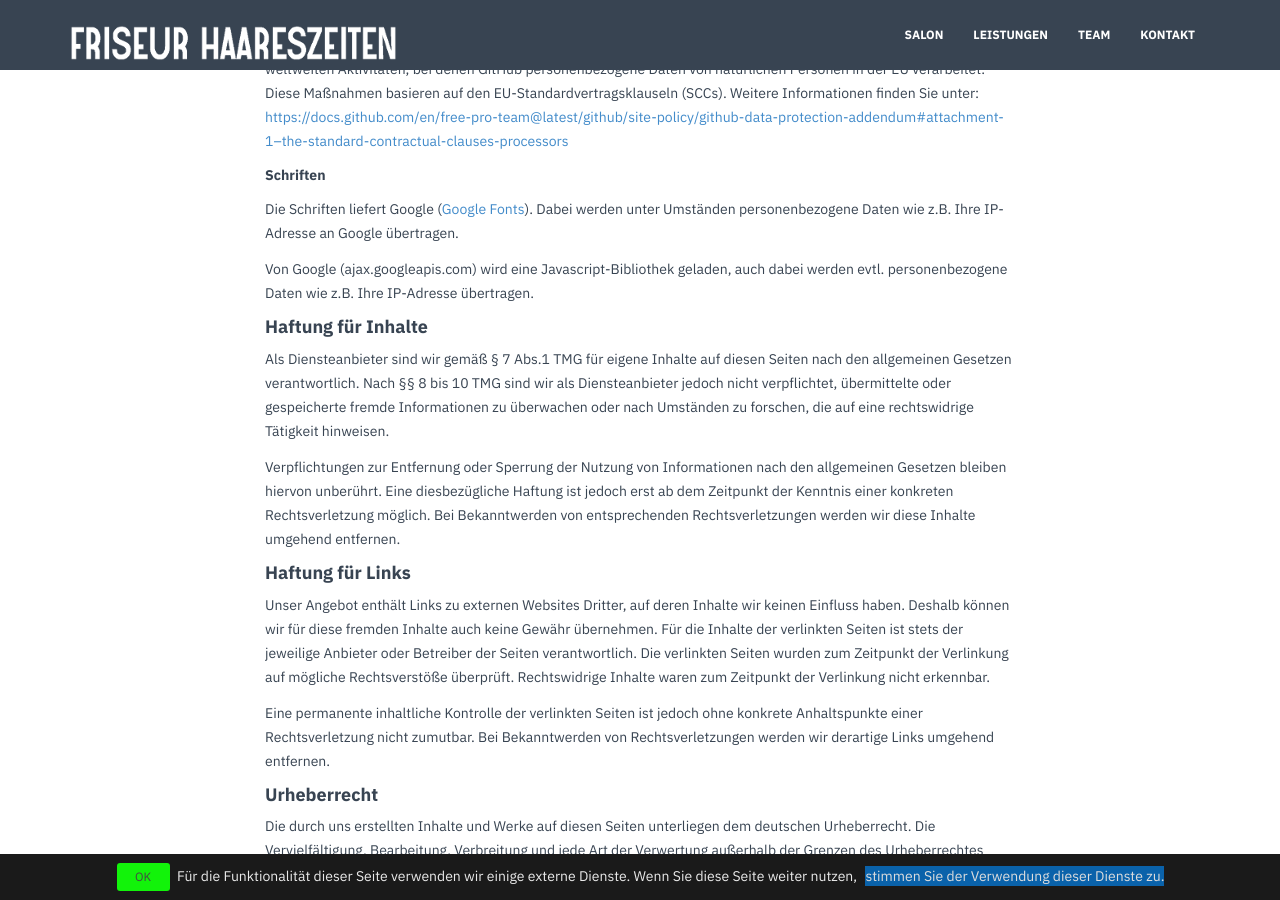
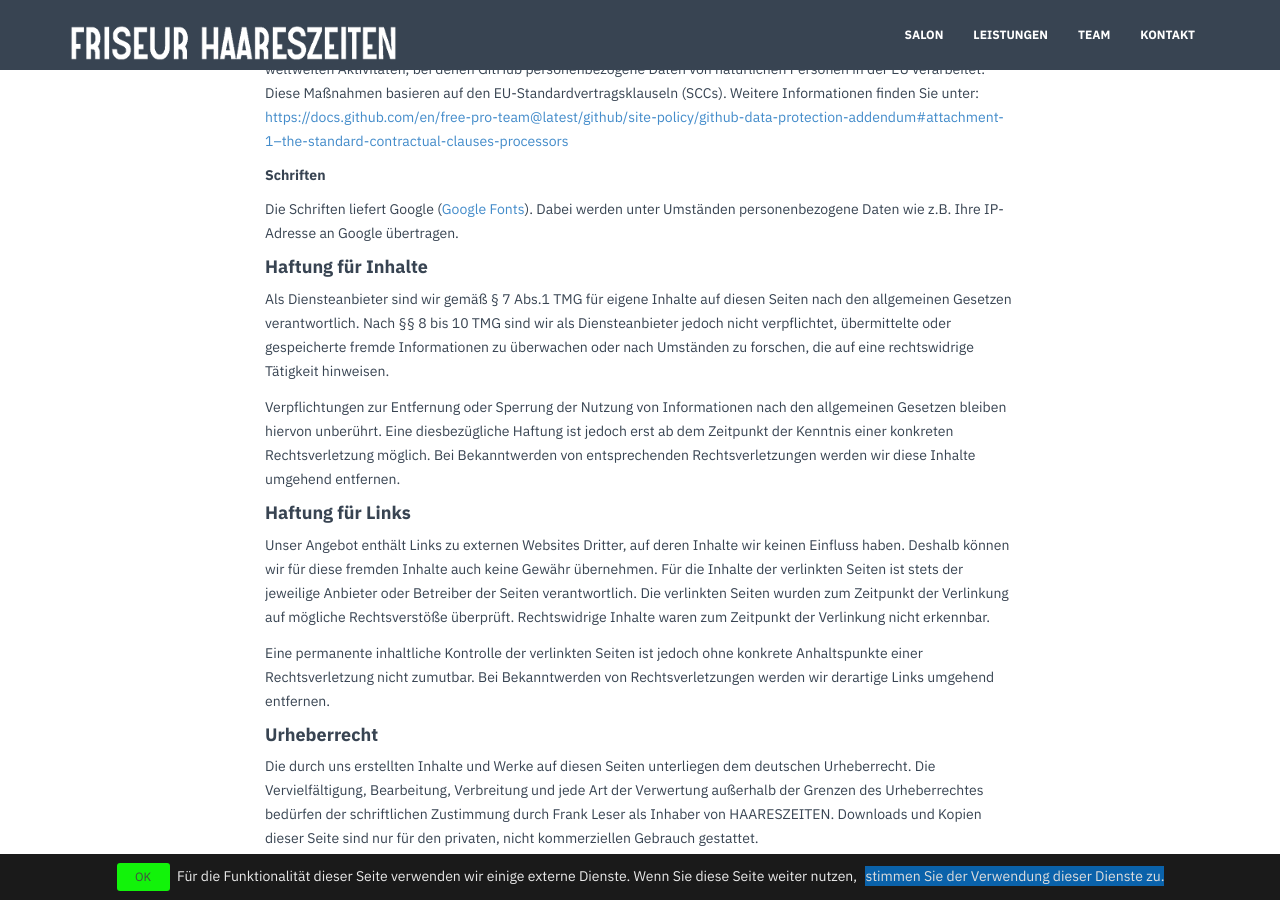
Before and after one commit to haareszeiten/haareszeiten.github.io, a Jekyll site: the page built from datenschutz.html, in a window 1280 px wide and 900 px high, scrolled down 1069 px. Built offline with Jekyll 4.4.1, drawn with Linux system fonts in a browser that asks for light colours; nearby versions of some CDN libraries.

Commit message:
Datenschutz2

```diff
--- a/_includes/js.html
+++ b/_includes/js.html
@@ -1,4 +1,4 @@
-<script src="https://ajax.googleapis.com/ajax/libs/jquery/1.11.0/jquery.min.js"></script>
+<!-- <script src="https://ajax.googleapis.com/ajax/libs/jquery/1.11.0/jquery.min.js"></script> -->
 <script src="{{ "/assets/js/bootstrap.min.js" | prepend: site.baseurl }}"></script>
 <!-- <script src="{{ "/assets/js/retina-1.1.0.js" | prepend: site.baseurl }}"></script> -->
 <!-- <script src="{{ "/assets/js/jquery.hoverdir.js" | prepend: site.baseurl }}"></script> -->
--- a/datenschutz.html
+++ b/datenschutz.html
@@ -57,7 +57,7 @@
                 (<a href="https://developers.google.com/fonts/faq#what_does_using_the_google_fonts_api_mean_for_the_privacy_of_my_users" target="_blank">Google Fonts</a>).
                 Dabei werden unter Umständen personenbezogene Daten wie z.B. Ihre IP-Adresse an Google übertragen.
             </p>
-            <p>Von Google (ajax.googleapis.com) wird eine Javascript-Bibliothek geladen, auch dabei werden evtl. personenbezogene Daten wie z.B. Ihre IP-Adresse übertragen.</p>
+<!---       <p>Von Google (ajax.googleapis.com) wird eine Javascript-Bibliothek geladen, auch dabei werden evtl. personenbezogene Daten wie z.B. Ihre IP-Adresse übertragen.</p>  -->
             <h4>Haftung für Inhalte</h4>
             <p>Als Diensteanbieter sind wir gemäß § 7 Abs.1 TMG für eigene Inhalte auf diesen Seiten nach den allgemeinen
                 Gesetzen verantwortlich. Nach §§ 8 bis 10 TMG sind wir als Diensteanbieter jedoch nicht verpflichtet,
```
